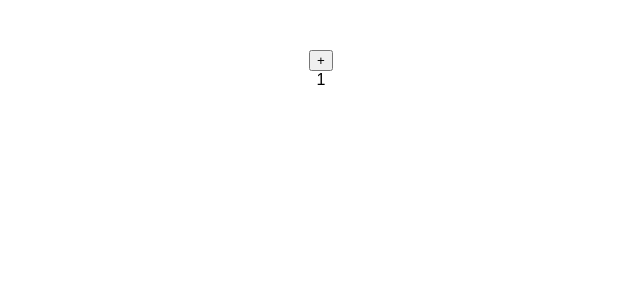
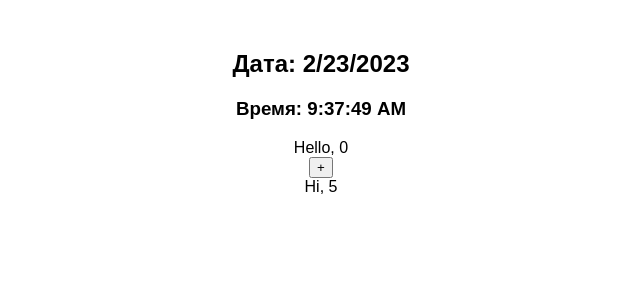
Before and after one commit to LovaVikasso/MicrotasksPlusKabzda, a React (Create React App) app: page / in a window 1280 px wide. Shown: the top 300 px of the page, without its empty margins (319-959 px from the left). Built offline with nearby package versions, Linux system fonts and the light colour scheme.

Commit message:
useEffect Clock

```diff
--- a/src/App.tsx
+++ b/src/App.tsx
@@ -17,6 +17,8 @@ import {UncontrolledAccordion} from "./components/UncontrolledAccordion";
 import {ReactMemoDemo} from "./components/ReactMemoDemo";
 import {UseMemoDemo} from "./components/UseMemoDemo";
 import {CounterUseState} from "./components/CounterUseState";
+import {UseEffectDemo} from "./components/useEffectDemo";
+import {Clock} from "./components/Clock";
 
 
 const App = () => {
@@ -49,7 +51,9 @@ const App = () => {
     return (
 
         <div className="App">
-            <CounterUseState />
+            {/*<CounterUseState />*/}
+            <Clock />
+            <UseEffectDemo />
             {/*<ReactMemoDemo />*/}
             {/*<UseMemoDemo />*/}
             {/*<UncontrolledAccordion titleValue={"UncontrolledAccordion with useReducer"} />*/}
--- /dev/null
+++ b/src/components/Clock.tsx
@@ -0,0 +1,24 @@
+import {useEffect, useState} from "react";
+
+export const Clock = () => {
+    const [date, setDate] = useState(new Date()) //initial текущая дата
+    const tick = () => {
+        setDate(new Date());
+    } //функция, что обновляет дату на текущую
+
+    useEffect(() => {
+        const timerID = setInterval(() => tick(), 1000);
+
+        return function cleanup() {
+            clearInterval(timerID);
+            // вызывается при размонтировании компонента для очистки ресурсов (setInterval).
+        };
+    });
+
+    return (
+        <div>
+            <h2>Дата: {date.toLocaleDateString()}</h2>
+            <h3>Время: {date.toLocaleTimeString()}</h3>
+        </div>
+    )
+}
--- /dev/null
+++ b/src/components/useEffectDemo.tsx
@@ -0,0 +1,46 @@
+import React, {useEffect, useState} from 'react';
+
+export const UseEffectDemo = () => {
+    const [counter,setCounter] = useState<number>(0)
+    const [counter1,setCounter1] = useState<number>(0)
+    console.log('component rendered')
+
+    useEffect(()=>{
+        console.log('useEffect render whet component rendered')
+        document.title = counter.toString()
+    })
+
+    useEffect(()=>{
+        console.log('useEffect render when counter changed')
+        document.title = counter.toString()
+    },[counter])
+
+    useEffect(()=>{
+        console.log('useEffect only when component did mount (first time)')
+        document.title = counter.toString()
+    },[])
+
+    useEffect(()=>{
+        console.log('useEffect setTimeOut через 1 секунду')
+       setTimeout(()=>{
+           setCounter1(counter1+1)
+       },1000)
+
+    },)
+    useEffect(()=>{
+        console.log('useEffect setInterval каждую секунду 1 секунду')
+        setInterval(()=>{
+            setCounter1(counter1+1)
+        },1000)
+
+    },[counter])
+    return (
+        <div>
+            Hello, {counter}
+            <br />
+            <button onClick={()=>setCounter(counter+1)}>+</button>
+            <br />
+            Hi, {counter1}
+        </div>
+    );
+};
```
